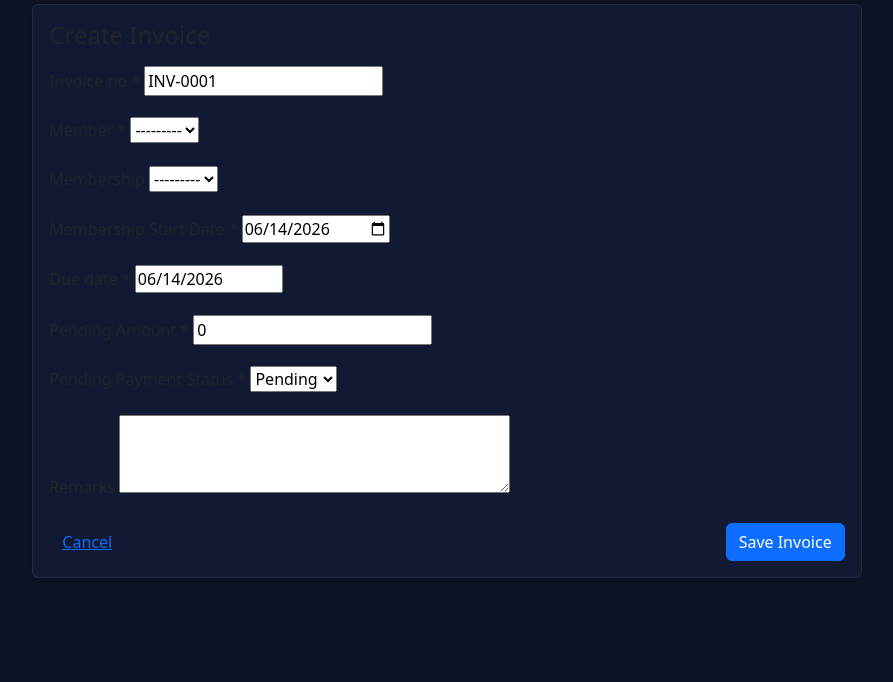
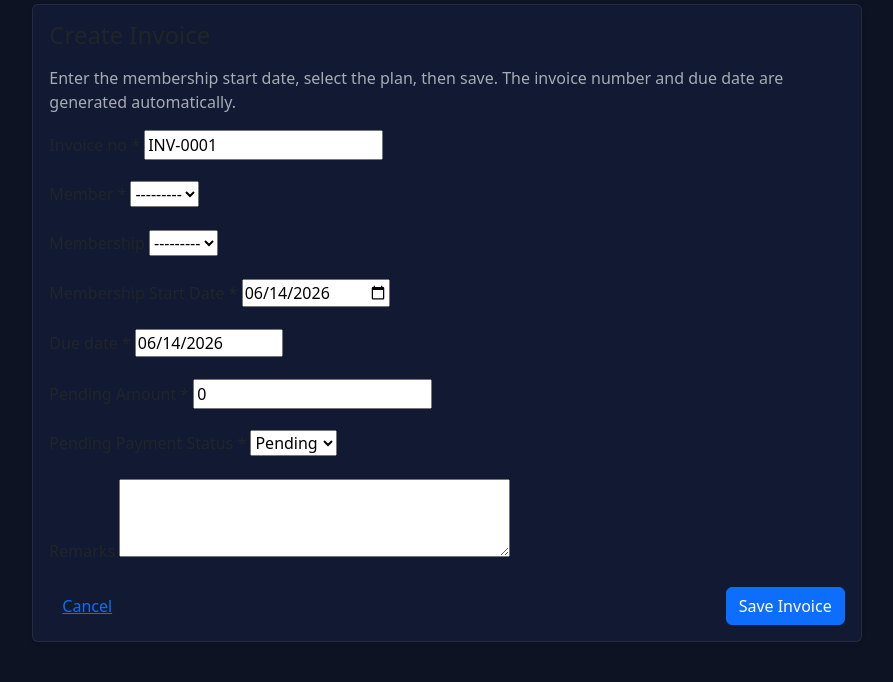
Before and after one commit to kalibilly/GalaxyGym, a Django app: page /payments/invoices/create/ in a window 1280 px wide. Shown: the part 56-738 px from the top of the page, without its empty margins (193-1086 px from the left). Run offline with Django 5.2, Linux system fonts and the light colour scheme; the visitor is signed in with stand-in values (Sample User, id 1); data that the repository does not hold is empty; parts of the project's set-up code (start-up, migrations or seed data) failed here and were passed over.

Commit message:
Update invoice_form.html

```diff
--- a/templates/payments/invoice_form.html
+++ b/templates/payments/invoice_form.html
@@ -8,6 +8,7 @@
         <div class="card shadow-sm">
             <div class="card-body">
                 <h1 class="h4 mb-3">{% if form.instance.pk %}Edit Invoice{% else %}Create Invoice{% endif %}</h1>
+                <p class="text-muted">Enter the membership start date, select the plan, then save. The invoice number and due date are generated automatically.</p>
                 <form method="post" novalidate>
                     {% csrf_token %}
                     {{ form.non_field_errors }}
```
